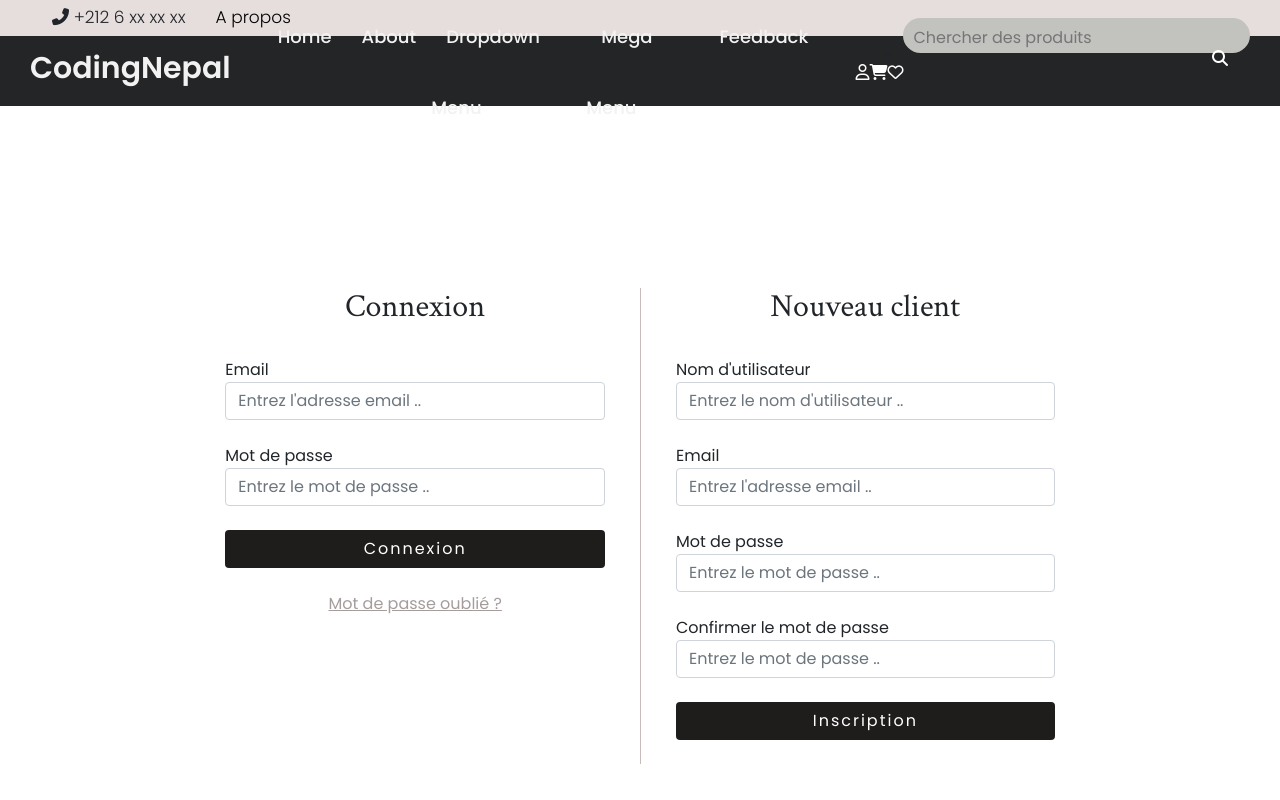
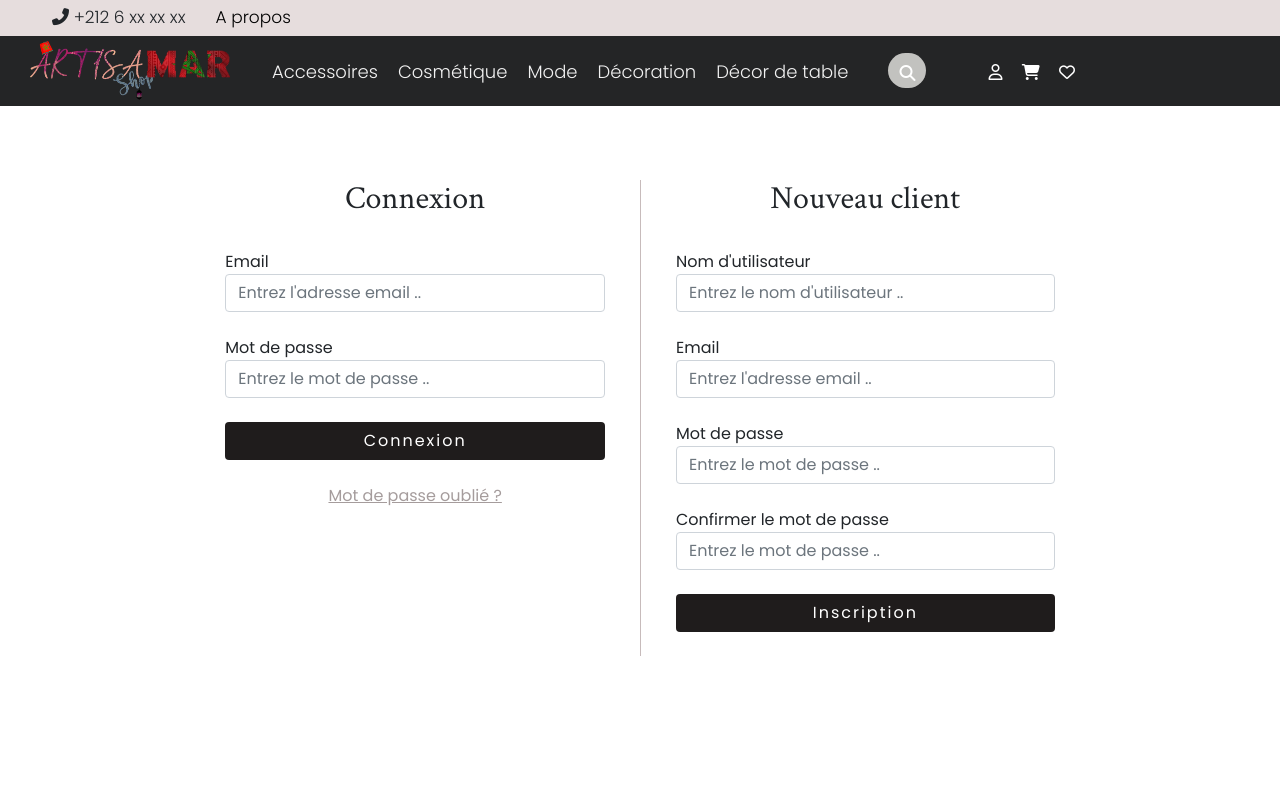
Before and after one commit to LAHRACHE-Reda/Artisamar-app, a PHP site: page /Login.php in a window 1280 px wide. Run offline with PHP 8.4, Linux system fonts and the light colour scheme; some libraries are stand-ins or nearby versions.

Commit message:
header semi-complet

```diff
--- a/Header.php
+++ b/Header.php
@@ -10,28 +10,32 @@
  <!--Barre2 de navigation-->
  <nav class="menu-nav">
     <div class="wrapper">
-      <div class="logo"><a href="#">CodingNepal</a></div>
+      <div class="logo"><a href="#home"><img src="logo.png" alt="" width="200px"></a></div>
       <input type="radio" name="slider" id="menu-btn">
       <input type="radio" name="slider" id="close-btn">
       <ul class="nav-links">
         <label for="close-btn" class="btn close-btn"><i class="fas fa-times"></i></label>
-        <li><a href="#">Home</a></li>
-        <li><a href="#">About</a></li>
         <li>
-          <a href="#" class="desktop-item">Dropdown Menu</a>
-          <input type="checkbox" id="showDrop">
-          <label for="showDrop" class="mobile-item">Dropdown Menu</label>
-          <ul class="drop-menu">
-            <li><a href="#">Drop menu 1</a></li>
-            <li><a href="#">Drop menu 2</a></li>
-            <li><a href="#">Drop menu 3</a></li>
-            <li><a href="#">Drop menu 4</a></li>
-          </ul>
+          <a href="#" class="desktop-item">Accessoires</a>
+          <input type="checkbox" id="showMega">
+          <label for="showMega" class="mobile-item">Accessoires</label>
+          <div class="mega-box">
+            <div class="content">
+              <div class="row">
+                <header>Design Services</header>
+                <ul class="mega-links">
+                  <li><a href="#">Graphics</a></li>
+                  <li><a href="#">Vectors</a></li>
+                  <li><a href="#">Business cards</a></li>
+                  <li><a href="#">Custom logo</a></li>
+                </ul>
+              </div>
+          </div>
         </li>
         <li>
-          <a href="#" class="desktop-item">Mega Menu</a>
+          <a href="#" class="desktop-item">Cosmétique</a>
           <input type="checkbox" id="showMega">
-          <label for="showMega" class="mobile-item">Mega Menu</label>
+          <label for="showMega" class="mobile-item">Cosmétique</label>
           <div class="mega-box">
             <div class="content">
               <div class="row">
@@ -63,25 +67,70 @@
             </div>
           </div>
         </li>
-        <li><a href="#">Feedback</a></li>
+        <li>
+          <a href="#" class="desktop-item">Mode</a>
+          <input type="checkbox" id="showMega">
+          <label for="showMega" class="mobile-item">Mode</label>
+          <div class="mega-box">
+            <div class="content">
+              <div class="row">
+                <header>Design Services</header>
+                <ul class="mega-links">
+                  <li><a href="#">Graphics</a></li>
+                  <li><a href="#">Vectors</a></li>
+                  <li><a href="#">Business cards</a></li>
+                  <li><a href="#">Custom logo</a></li>
+                </ul>
+              </div>
+          </div>
+        </li>
+        <li>
+          <a href="#" class="desktop-item">Décoration</a>
+          <input type="checkbox" id="showMega">
+          <label for="showMega" class="mobile-item">Decoration</label>
+          <div class="mega-box">
+            <div class="content">
+              <div class="row">
+                <header>Design Services</header>
+                <ul class="mega-links">
+                  <li><a href="#">Graphics</a></li>
+                  <li><a href="#">Vectors</a></li>
+                  <li><a href="#">Business cards</a></li>
+                  <li><a href="#">Custom logo</a></li>
+                </ul>
+              </div>
+          </div>
+        </li>
+        <li>
+          <a href="#" class="desktop-item">Décor de table</a>
+          <input type="checkbox" id="showMega">
+          <label for="showMega" class="mobile-item">Décor de table</label>
+          <div class="mega-box">
+            <div class="content">
+              <div class="row">
+                <header>Design Services</header>
+                <ul class="mega-links">
+                  <li><a href="#">Graphics</a></li>
+                  <li><a href="#">Vectors</a></li>
+                  <li><a href="#">Business cards</a></li>
+                  <li><a href="#">Custom logo</a></li>
+                </ul>
+              </div>
+          </div>
+        </li>
       </ul>
-      <ul class="user-tools">
+      <form class="search" method="POST" action="">
+      <div class="search-box">
+          <input class="search-txt" style="display:inline;" type="text" placeholder="Chercher des produits">
+          <button class="search-btn" href="#"> <i class="fas fa-search"></i></button>
+      </div>
+      </form>
+      <ul class="flex-container user-tools">
         <li class="nav-links"><a href="#" style="color: white;"><i class="far fa-user"></i></a></li>
         <li class="nav-links"><a href="#" style="color: white;"><i class="fas fa-shopping-cart"></i></a></li>
         <li class="nav-links"><a href="#" style="color: white;"><i class="far fa-heart"></i></a></li>
-        <li>
-          <div class="search-box">
-            <form action="" method="POST">
-              <input class="search-txt" style="display:inline;" type="text" placeholder="Chercher des produits">
-              <a class="search-btn" href="#"> <i class="fas fa-search"></i></a>
-            </form>
-          </div>
-        </li>
       </ul>
       <label for="menu-btn" class="btn menu-btn"><i class="fas fa-bars"></i></label>
     </div>
   </nav>
 </div>
-
-
-<br><br><br><br><br><br><br><br><br><br><br><br>
--- a/HeaderStyle.css
+++ b/HeaderStyle.css
@@ -46,7 +46,6 @@
 }
 nav .wrapper{
   position: relative;
-  max-width: 1300px;
   padding: 0px 30px;
   height: 70px;
   line-height: 70px;
@@ -72,8 +71,8 @@ nav .wrapper{
   color: #f2f2f2;
   text-decoration: none;
   font-size: 18px;
-  font-weight: 500;
-  padding: 9px 15px;
+  font-weight: 300;
+  padding: 9px 10px;
   border-radius: 5px;
   transition: all 0.3s ease;
 }
@@ -312,10 +311,16 @@ nav input{
   background-color: rgb(194, 194, 191);
 }
 
+.search-box:hover > .search-txt{
+  width: 240px;
+  padding: 0 6px;
+}
+
+
 .search-btn{
   color: #fff;
   float: right;
-  width: 40px;
+  width: 18px;
   height: 20px;
   border-radius: 50%;
   display: flex;
@@ -337,9 +342,37 @@ nav input{
   font-size: 16px;
   transition: 0.4s;
   line-height: 40px;
+  width: 0;
   height: 20px;
 }
 
+.search-txt:focus{
+  width: 240px;
+  padding: 0 6px;
+}
+
+button.search-btn{
+  padding: 0;
+  border: none;
+  background: none;
+  outline: none;
+}
+
+.search-box button:active{
+  box-shadow: 4px 4px 4px rgba(143, 139, 139, 0.822);
+}
+
 .user-tools{
-  display: flex;
+  justify-content: flex-end;
+  margin-left: 15px;
 }
+
+.user-tools li{
+  justify-content: space-between;
+  margin-left: 5px;
+  padding-left: 10px;
+}
+
+.search{
+  margin-left: 30px;
+}
--- a/LoginStyle.css
+++ b/LoginStyle.css
@@ -1,6 +1,10 @@
 #cnx, #insc{
     text-align: center;
     font-family: 'Crimson Text', serif;
+}
+
+.Login_Row{
+    padding-top: 180px;
 }
 
 
```
Also changed, not shown: logo.png (added).
